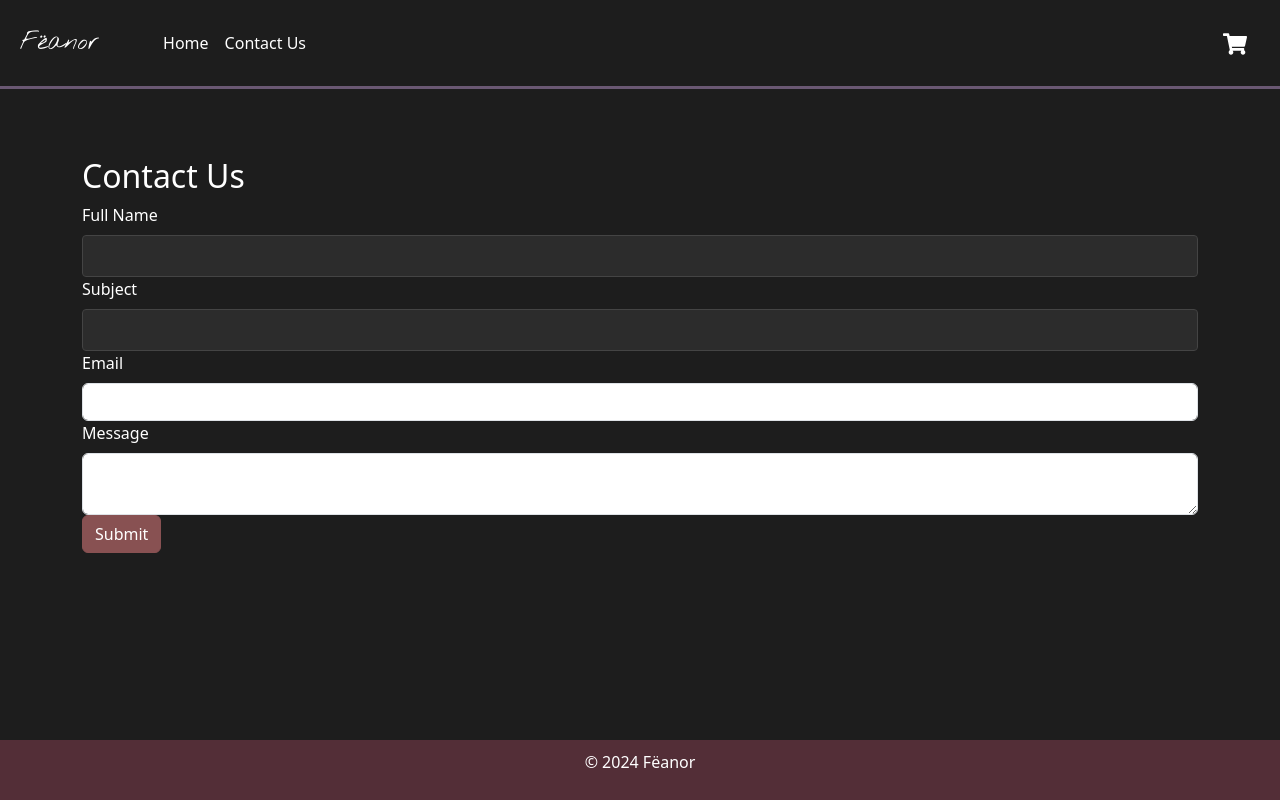
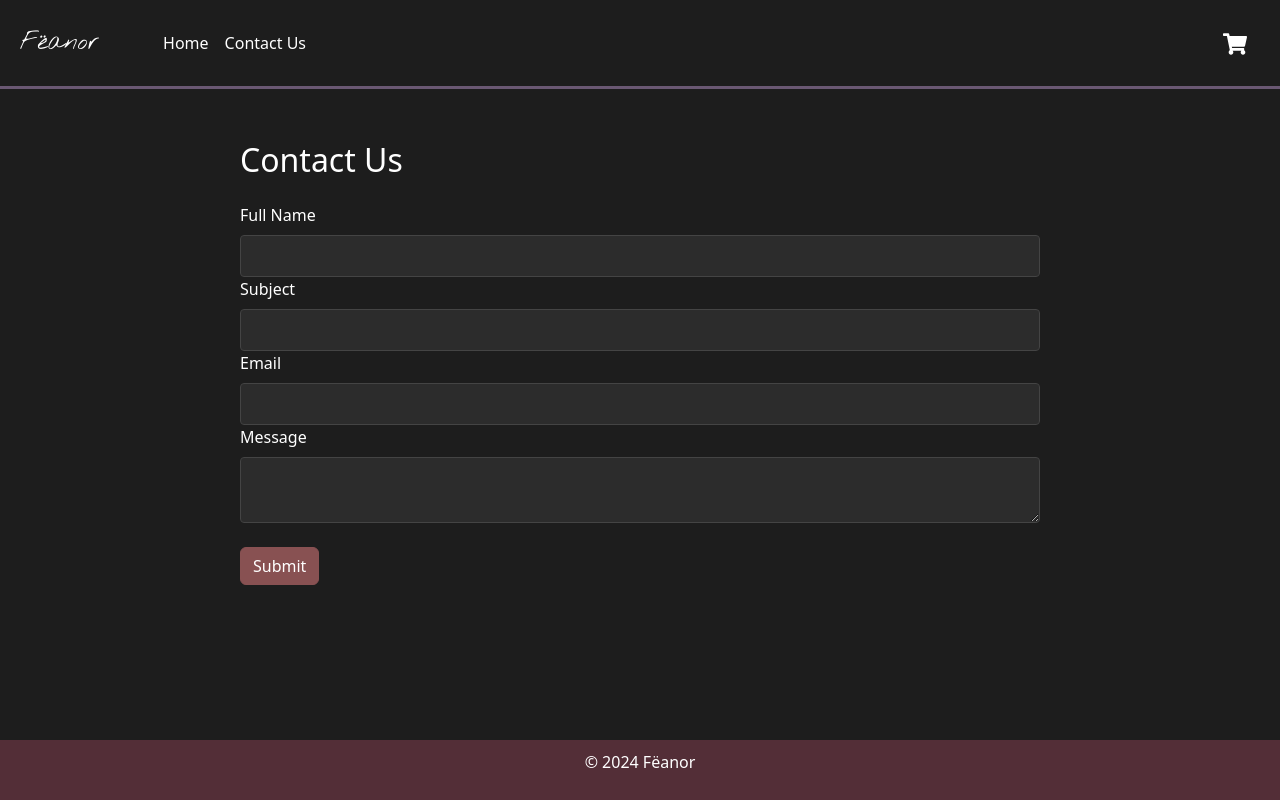
Before and after one commit to TaranJ/js-frameworks, a React (Create React App) app: page /contact in a window 1280 px wide. Built offline with nearby package versions, Linux system fonts and the light colour scheme.

Commit message:
ads styling to contact form, ads titles and cleans up code

```diff
--- a/package.json
+++ b/package.json
@@ -10,6 +10,7 @@
     "react": "^18.3.1",
     "react-bootstrap": "^2.10.5",
     "react-dom": "^18.3.1",
+    "react-helmet": "^6.1.0",
     "react-icons": "^5.3.0",
     "react-router-dom": "^6.26.2",
     "react-scripts": "5.0.1",
--- a/src/components/Header/index.jsx
+++ b/src/components/Header/index.jsx
@@ -10,11 +10,11 @@ const StyledToggleButton = styled.button`
   background: transparent;
   border: none;
   color: white;
-  font-size: 24px; /* Adjust size as needed */
+  font-size: 24px;
   cursor: pointer;
 
   &:hover {
-    color: #ca6a6c; /* Change color on hover */
+    color: #ca6a6c;
   }
 `;
 
--- a/src/pages/CheckoutPage.jsx
+++ b/src/pages/CheckoutPage.jsx
@@ -1,7 +1,8 @@
 import React from "react";
+import { Helmet } from "react-helmet";
 import { ListGroup, Button } from "react-bootstrap";
 import { useNavigate } from "react-router-dom";
-import styled from "styled-components"; // Import styled-components
+import styled from "styled-components";
 
 // Styled component for the container
 const CheckoutContainer = styled.div`
@@ -40,6 +41,10 @@ function CheckoutPage({ cart, clearCart }) {
 
   return (
     <CheckoutContainer className="container">
+      <Helmet>
+        <title>Checkout | Fëanor</title>
+        <meta name="description" content="An eCom store." />
+      </Helmet>
       <Heading>Your Shopping Cart</Heading>
       {cart.length === 0 ? (
         <p>Your cart is empty.</p>
--- a/src/pages/CheckoutSuccessPage.jsx
+++ b/src/pages/CheckoutSuccessPage.jsx
@@ -1,10 +1,15 @@
 import React from "react";
+import { Helmet } from "react-helmet";
 import { Button } from "react-bootstrap";
 import { Link } from "react-router-dom";
 
 function CheckoutSuccessPage() {
   return (
     <div className="checkout-success-page container mt-5">
+      <Helmet>
+        <title>Checkout | Fëanor</title>
+        <meta name="description" content="An eCom store." />
+      </Helmet>
       <h2>Order Successful!</h2>
       <p>Your order has been placed successfully. Thank you for shopping with us!</p>
       <Link to="/">
--- a/src/pages/ContactPage.jsx
+++ b/src/pages/ContactPage.jsx
@@ -1,5 +1,20 @@
 import React, { useState } from "react";
+import { Helmet } from "react-helmet";
 import { Form, Button, Alert } from "react-bootstrap";
+import styled from "styled-components";
+
+const Container = styled.div`
+  margin: 2rem auto;
+  max-width: 800px;
+`;
+
+const StyledButton = styled(Button)`
+  margin-top: 1.5rem;
+`;
+
+const Title = styled.h2`
+  margin-bottom: 1.5rem;
+`;
 
 function ContactPage() {
   const [formData, setFormData] = useState({
@@ -60,8 +75,12 @@ function ContactPage() {
   };
 
   return (
-    <div className="contact-page container mt-5">
-      <h2>Contact Us</h2>
+    <Container className="contact-page">
+      <Helmet>
+        <title>Contact | Fëanor</title>
+        <meta name="description" content="An eCom store." />
+      </Helmet>
+      <Title>Contact Us</Title>
       {success && <Alert variant="success">Your message has been sent!</Alert>}
       <Form onSubmit={handleSubmit}>
         <Form.Group controlId="formFullName">
@@ -88,11 +107,11 @@ function ContactPage() {
           <Form.Control.Feedback type="invalid">{errors.body}</Form.Control.Feedback>
         </Form.Group>
 
-        <Button variant="primary" type="submit">
+        <StyledButton variant="primary" type="submit">
           Submit
-        </Button>
+        </StyledButton>
       </Form>
-    </div>
+    </Container>
   );
 }
 
--- a/src/pages/HomePage.jsx
+++ b/src/pages/HomePage.jsx
@@ -1,4 +1,5 @@
 import React, { useState, useEffect } from "react";
+import { Helmet } from "react-helmet"; //
 import { fetchProducts } from "../utils/api";
 import Product from "../components/Product";
 import SearchBar from "../components/SearchBar";
@@ -16,7 +17,6 @@ function HomePage() {
         setIsError(false);
         setIsLoading(true);
         const response = await fetchProducts();
-        console.log(response);
         setProducts(response.data);
         setFilteredProducts(response.data);
       } catch (error) {
@@ -39,6 +39,10 @@ function HomePage() {
 
   return (
     <Container className="homepage">
+      <Helmet>
+        <title>Fëanor</title>
+        <meta name="description" content="An eCom store." />
+      </Helmet>
       <SearchBar products={products} />
       <Row className="mb-4">
         {filteredProducts.map((product) => (
--- a/src/pages/ProductPage.jsx
+++ b/src/pages/ProductPage.jsx
@@ -1,4 +1,5 @@
 import React, { useEffect, useState } from "react";
+import { Helmet } from "react-helmet";
 import { useParams } from "react-router-dom";
 import { fetchProductById } from "../utils/api";
 import { Button, Card, CardBody, CardFooter, CardImg, CardText, CardTitle, ListGroup, Row, Col } from "react-bootstrap";
@@ -66,6 +67,10 @@ function ProductPage({ addToCart }) {
 
   return (
     <div className="product-page container mt-5 mb-4">
+      <Helmet>
+        <title>{product.title} | Fëanor</title>
+        <meta name="description" content="An eCom store." />
+      </Helmet>
       <Card>
         <Row>
           <Col md={6}>
--- a/src/styles/global.css
+++ b/src/styles/global.css
@@ -65,15 +65,19 @@ input::placeholder {
   color: #bbb;
 }
 
-input[type=text],
 input[type=search],
 input,
-textarea {
-  background-color: #2c2c2c; /* Dark background for inputs */
-  color: white; /* White text for inputs */
-  border: 1px solid #444; /* Optional: Dark border for inputs */
-  border-radius: 4px; /* Optional: Add some rounding to corners */
-  padding: 0.5rem; /* Optional: Add padding for better spacing */
+.form-control {
+  background-color: #2c2c2c;
+  color: white;
+  border: 1px solid #444;
+  border-radius: 4px;
+  padding: 0.5rem;
+}
+
+.form-control:focus {
+  outline: 2px solid #532e37;
+  outline-offset: 2px;
 }
 
 input::-moz-placeholder, textarea::-moz-placeholder {
--- a/src/styles/global.scss
+++ b/src/styles/global.scss
@@ -62,15 +62,19 @@ input::placeholder {
   color: #bbb;
 }
 
-input[type="text"],
 input[type="search"],
 input,
-textarea {
-  background-color: #2c2c2c; /* Dark background for inputs */
-  color: white; /* White text for inputs */
-  border: 1px solid #444; /* Optional: Dark border for inputs */
-  border-radius: 4px; /* Optional: Add some rounding to corners */
-  padding: 0.5rem; /* Optional: Add padding for better spacing */
+.form-control {
+  background-color: #2c2c2c;
+  color: white;
+  border: 1px solid #444;
+  border-radius: 4px;
+  padding: 0.5rem;
+}
+
+.form-control:focus {
+  outline: 2px solid #532e37;
+  outline-offset: 2px;
 }
 
 input::placeholder,
--- a/src/styles/styles.css
+++ b/src/styles/styles.css
@@ -7,10 +7,6 @@
 .btn-primary {
   background-color: #885152;
   border-color: #885152;
-}
-
-footer {
-  background-color: #532e37;
 }
 
 body {
@@ -39,20 +35,14 @@ a {
 
 /* Navbar styles */
 .navbar {
-  width: 100%;
+  background-color: #1d1d1d;
   padding: 20px;
+  max-width: 1340px;
   margin: auto;
-  border-bottom: 3px solid #6a5873;
 }
 
 .navbar-nav .nav-link:hover {
   color: #ca6a6c;
-}
-
-.navbar-brand:hover {
-  color: #bbb;
-  font-weight: bolder;
-  font-size: 1.5em;
 }
 
 .navbar-toggler {
@@ -73,8 +63,8 @@ input::placeholder {
   color: #bbb;
 }
 
-input[type=text],
-input[type=search],
+input[type="text"],
+input[type="search"],
 input,
 textarea {
   background-color: #2c2c2c; /* Dark background for inputs */
@@ -84,7 +74,8 @@ textarea {
   padding: 0.5rem; /* Optional: Add padding for better spacing */
 }
 
-input::-moz-placeholder, textarea::-moz-placeholder {
+input::-moz-placeholder,
+textarea::-moz-placeholder {
   color: #bbb;
 }
 
@@ -114,4 +105,4 @@ textarea::placeholder {
   color: white;
   border-color: #555;
   box-shadow: 0 0 5px rgba(255, 255, 255, 0.2);
-}/*# sourceMappingURL=styles.css.map */
+} /*# sourceMappingURL=styles.css.map */
```
Also changed, not shown: 2 other files (tests, documents, lock files or other folders).
